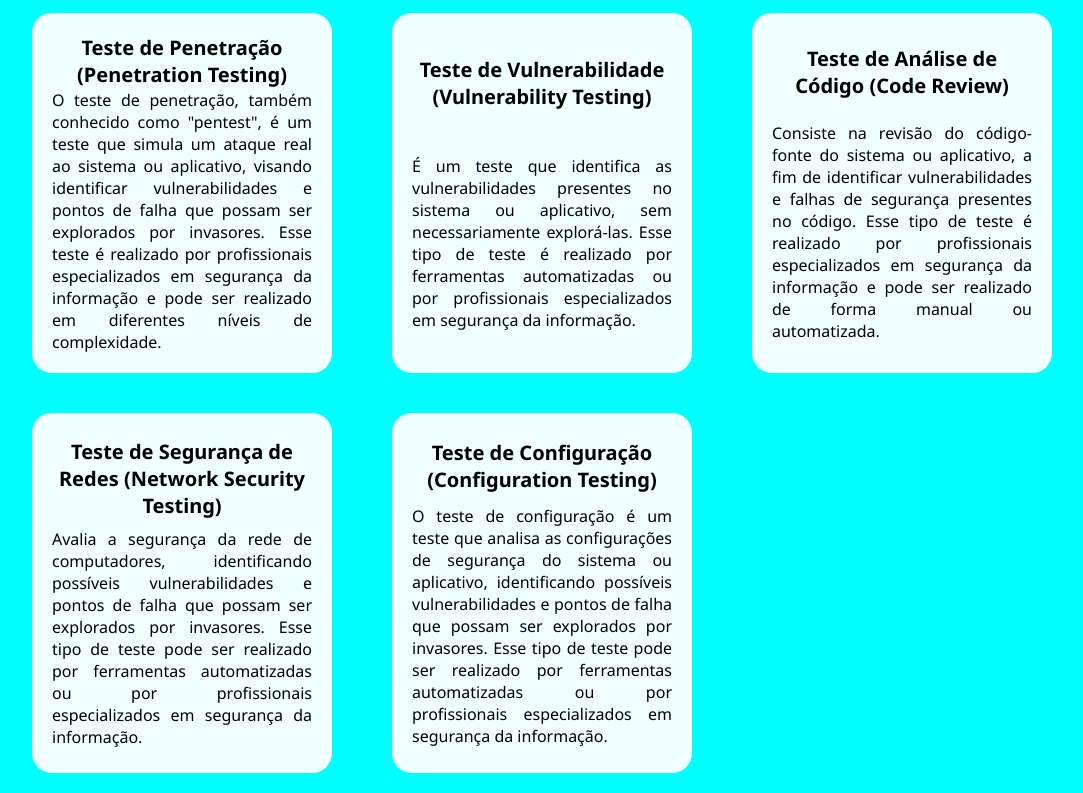
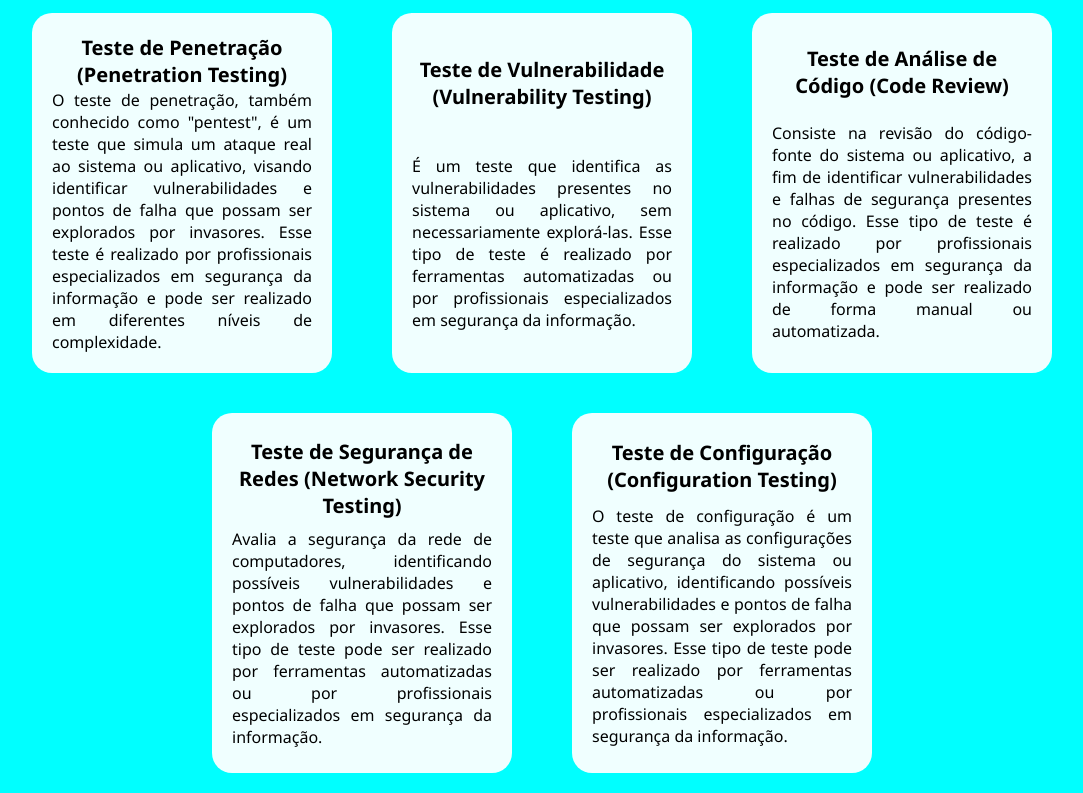
Before and after one commit to arthurf02/site-tiposDeTesteDeSoftware, a plain HTML site: page index.html in a window 1280 px wide. Shown: the part 4222-5015 px from the top of the page, without its empty margins (98-1181 px from the left). Drawn offline with Linux system fonts and the light colour scheme.

Commit message:
Pequena correção no último grid-box.

```diff
--- a/style.css
+++ b/style.css
@@ -88,14 +88,14 @@ p{
     padding: 20px;
 }
 
-#grid2 :nth-child(5){
+#grid2 :nth-child(5), #grid5 :nth-child(5){
     grid-column-start: 1;
     grid-column-end: 3;
     width: 260px;
     grid-row: 3;
 }
 
-#grid2 :nth-child(6){
+#grid2 :nth-child(6), #grid5 :nth-child(6){
     grid-column-start: 2;
     grid-column-end: 4;
     grid-row: 3;
```
